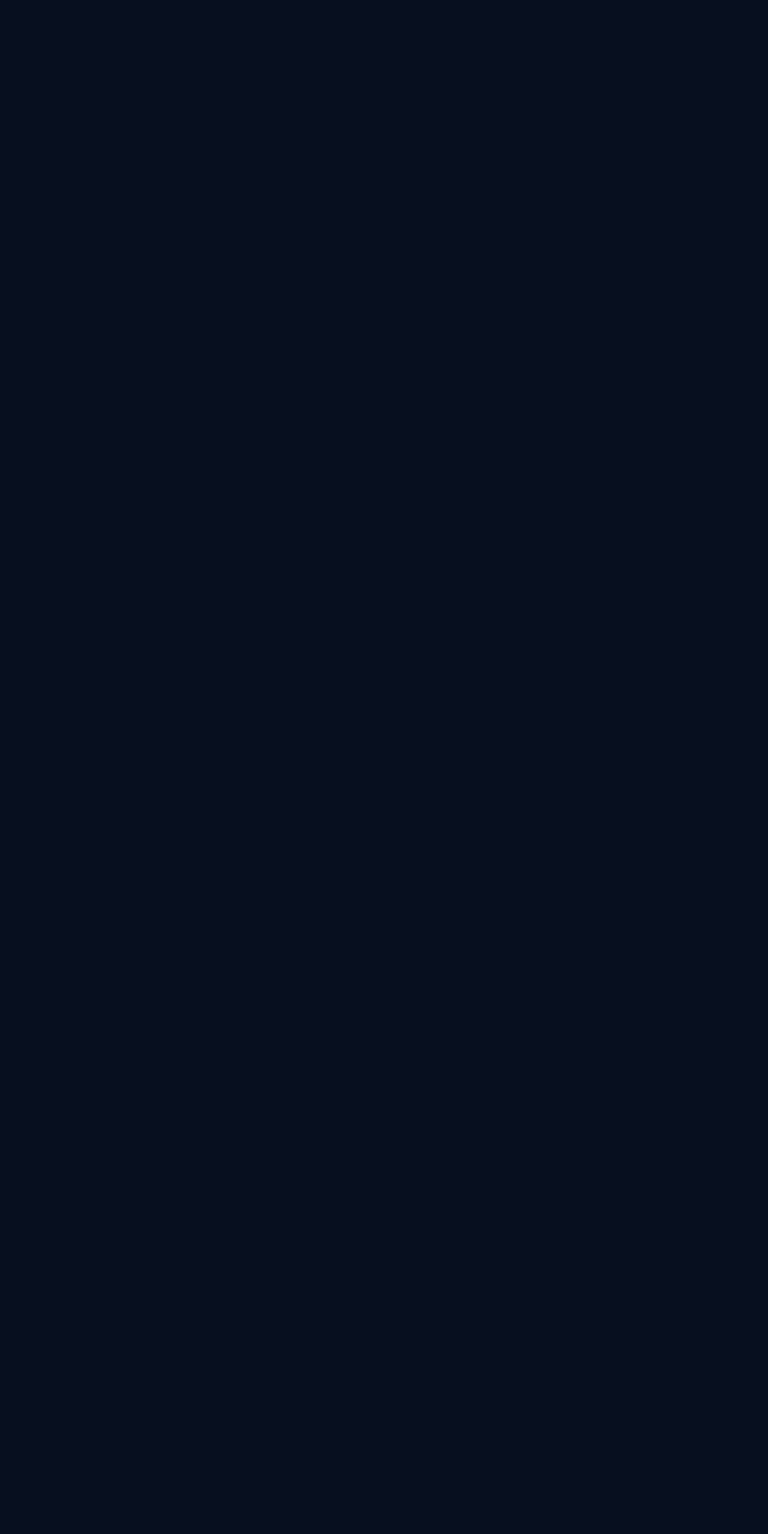
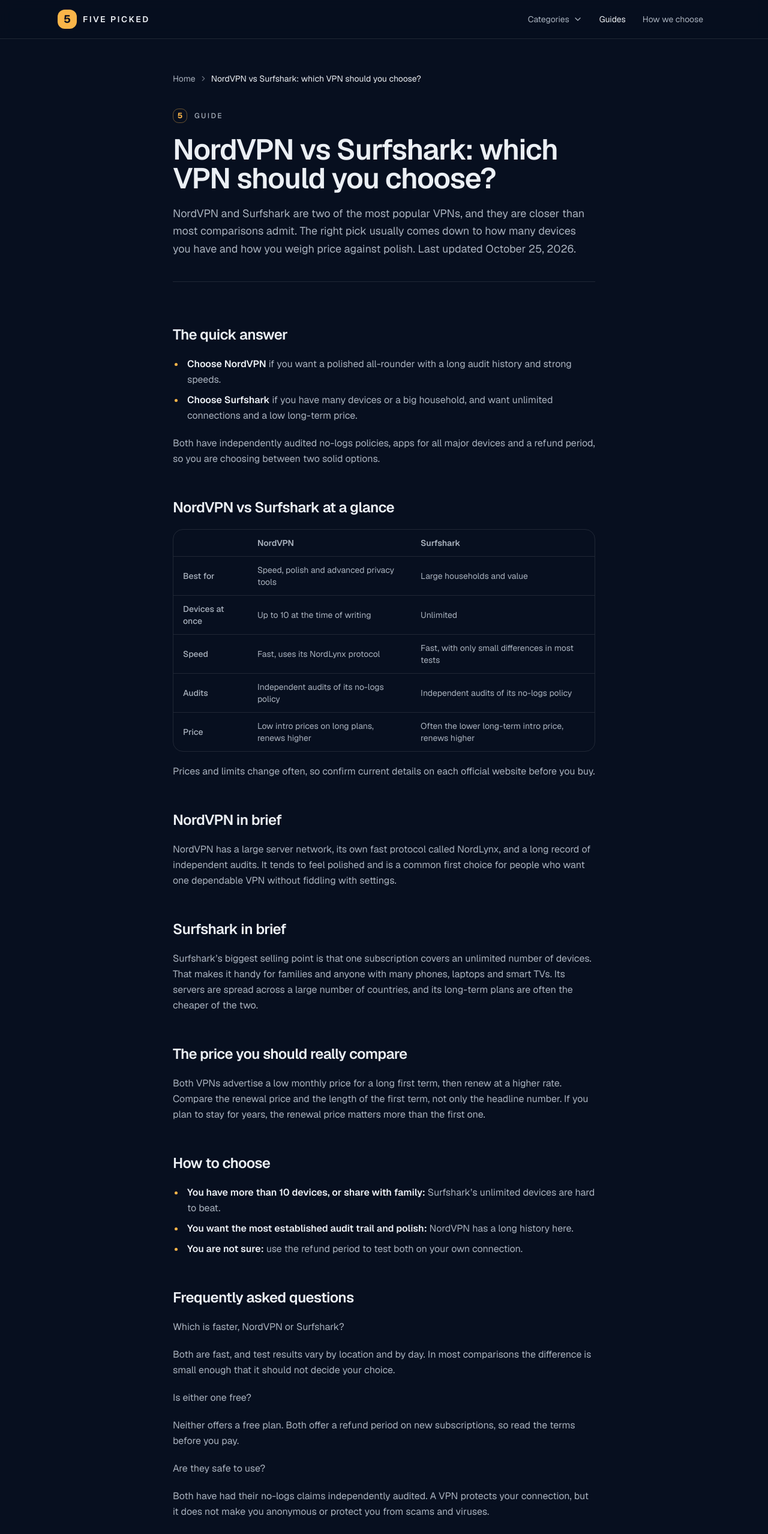
Before and after one commit to fatihcankripto-svg/five-picked, a Next.js app: page /guides/nordvpn-vs-surfshark in a window 1280 px wide. Before the commit this address had no page. Shown: the top 2557 px of the page at 60% size. Before the commit the page ends 800 px from the top, so only its background shows below. Built offline with nearby package versions, Linux system fonts and the light colour scheme.

Commit message:
Create page.tsx

```diff
--- /dev/null
+++ b/app/guides/nordvpn-vs-surfshark/page.tsx
@@ -0,0 +1,155 @@
+import Link from 'next/link'
+import { ContentPage, contentMetadata } from '@/components/content-page'
+
+export const metadata = contentMetadata({
+  title: 'NordVPN vs Surfshark: Which VPN Should You Choose?',
+  description:
+    'NordVPN and Surfshark compared: devices, speed, audits, price and who each one suits. Updated October 2026.',
+  path: '/guides/nordvpn-vs-surfshark',
+})
+
+const articleJsonLd = {
+  '@context': 'https://schema.org',
+  '@type': 'Article',
+  headline: 'NordVPN vs Surfshark: Which VPN Should You Choose?',
+  datePublished: '2026-10-25',
+  dateModified: '2026-10-25',
+  author: { '@type': 'Organization', name: 'FIVE PICKED', url: 'https://fivepicked.com' },
+  publisher: { '@type': 'Organization', name: 'FIVE PICKED', url: 'https://fivepicked.com' },
+  mainEntityOfPage: 'https://fivepicked.com/guides/nordvpn-vs-surfshark',
+}
+
+export default function NordVpnVsSurfsharkPage() {
+  return (
+    <ContentPage
+      eyebrow="Guide"
+      title="NordVPN vs Surfshark: which VPN should you choose?"
+      intro="NordVPN and Surfshark are two of the most popular VPNs, and they are closer than most comparisons admit. The right pick usually comes down to how many devices you have and how you weigh price against polish. Last updated October 25, 2026."
+    >
+      <script
+        type="application/ld+json"
+        dangerouslySetInnerHTML={{ __html: JSON.stringify(articleJsonLd) }}
+      />
+
+      <h2>The quick answer</h2>
+      <ul>
+        <li>
+          <strong>Choose NordVPN</strong> if you want a polished all-rounder with a long audit history and strong
+          speeds.
+        </li>
+        <li>
+          <strong>Choose Surfshark</strong> if you have many devices or a big household, and want unlimited connections
+          and a low long-term price.
+        </li>
+      </ul>
+      <p>
+        Both have independently audited no-logs policies, apps for all major devices and a refund period, so you are
+        choosing between two solid options.
+      </p>
+
+      <h2>NordVPN vs Surfshark at a glance</h2>
+      <div className="overflow-x-auto rounded-xl border border-border">
+        <table className="w-full min-w-[34rem] text-left text-sm">
+          <thead>
+            <tr className="border-b border-border">
+              <th className="px-4 py-3 font-semibold">&nbsp;</th>
+              <th className="px-4 py-3 font-semibold">NordVPN</th>
+              <th className="px-4 py-3 font-semibold">Surfshark</th>
+            </tr>
+          </thead>
+          <tbody>
+            <tr className="border-b border-border">
+              <td className="px-4 py-3 font-medium">Best for</td>
+              <td className="px-4 py-3">Speed, polish and advanced privacy tools</td>
+              <td className="px-4 py-3">Large households and value</td>
+            </tr>
+            <tr className="border-b border-border">
+              <td className="px-4 py-3 font-medium">Devices at once</td>
+              <td className="px-4 py-3">Up to 10 at the time of writing</td>
+              <td className="px-4 py-3">Unlimited</td>
+            </tr>
+            <tr className="border-b border-border">
+              <td className="px-4 py-3 font-medium">Speed</td>
+              <td className="px-4 py-3">Fast, uses its NordLynx protocol</td>
+              <td className="px-4 py-3">Fast, with only small differences in most tests</td>
+            </tr>
+            <tr className="border-b border-border">
+              <td className="px-4 py-3 font-medium">Audits</td>
+              <td className="px-4 py-3">Independent audits of its no-logs policy</td>
+              <td className="px-4 py-3">Independent audits of its no-logs policy</td>
+            </tr>
+            <tr>
+              <td className="px-4 py-3 font-medium">Price</td>
+              <td className="px-4 py-3">Low intro prices on long plans, renews higher</td>
+              <td className="px-4 py-3">Often the lower long-term intro price, renews higher</td>
+            </tr>
+          </tbody>
+        </table>
+      </div>
+      <p>Prices and limits change often, so confirm current details on each official website before you buy.</p>
+
+      <h2>NordVPN in brief</h2>
+      <p>
+        NordVPN has a large server network, its own fast protocol called NordLynx, and a long record of independent
+        audits. It tends to feel polished and is a common first choice for people who want one dependable VPN without
+        fiddling with settings.
+      </p>
+
+      <h2>Surfshark in brief</h2>
+      <p>
+        Surfshark&rsquo;s biggest selling point is that one subscription covers an unlimited number of devices. That
+        makes it handy for families and anyone with many phones, laptops and smart TVs. Its servers are spread across a
+        large number of countries, and its long-term plans are often the cheaper of the two.
+      </p>
+
+      <h2>The price you should really compare</h2>
+      <p>
+        Both VPNs advertise a low monthly price for a long first term, then renew at a higher rate. Compare the renewal
+        price and the length of the first term, not only the headline number. If you plan to stay for years, the
+        renewal price matters more than the first one.
+      </p>
+
+      <h2>How to choose</h2>
+      <ul>
+        <li>
+          <strong>You have more than 10 devices, or share with family:</strong> Surfshark&rsquo;s unlimited devices
+          are hard to beat.
+        </li>
+        <li>
+          <strong>You want the most established audit trail and polish:</strong> NordVPN has a long history here.
+        </li>
+        <li>
+          <strong>You are not sure:</strong> use the refund period to test both on your own connection.
+        </li>
+      </ul>
+
+      <h2>Frequently asked questions</h2>
+      <h3>Which is faster, NordVPN or Surfshark?</h3>
+      <p>
+        Both are fast, and test results vary by location and by day. In most comparisons the difference is small enough
+        that it should not decide your choice.
+      </p>
+      <h3>Is either one free?</h3>
+      <p>
+        Neither offers a free plan. Both offer a refund period on new subscriptions, so read the terms before you pay.
+      </p>
+      <h3>Are they safe to use?</h3>
+      <p>
+        Both have had their no-logs claims independently audited. A VPN protects your connection, but it does not make
+        you anonymous or protect you from scams and viruses.
+      </p>
+      <h3>Is a VPN legal?</h3>
+      <p>
+        In most countries, yes. Rules differ by country, so check the laws where you live.
+      </p>
+
+      <h2>The bottom line</h2>
+      <p>
+        You cannot go far wrong with either one. NordVPN is the safe, polished choice. Surfshark is the better value for
+        households with many devices. See both, plus three other options, in our{' '}
+        <Link href="/vpn-and-security">VPN &amp; Security top 5</Link>, or read our{' '}
+        <Link href="/guides/how-to-choose-a-vpn">guide to choosing a VPN</Link> first.
+      </p>
+    </ContentPage>
+  )
+}
```
